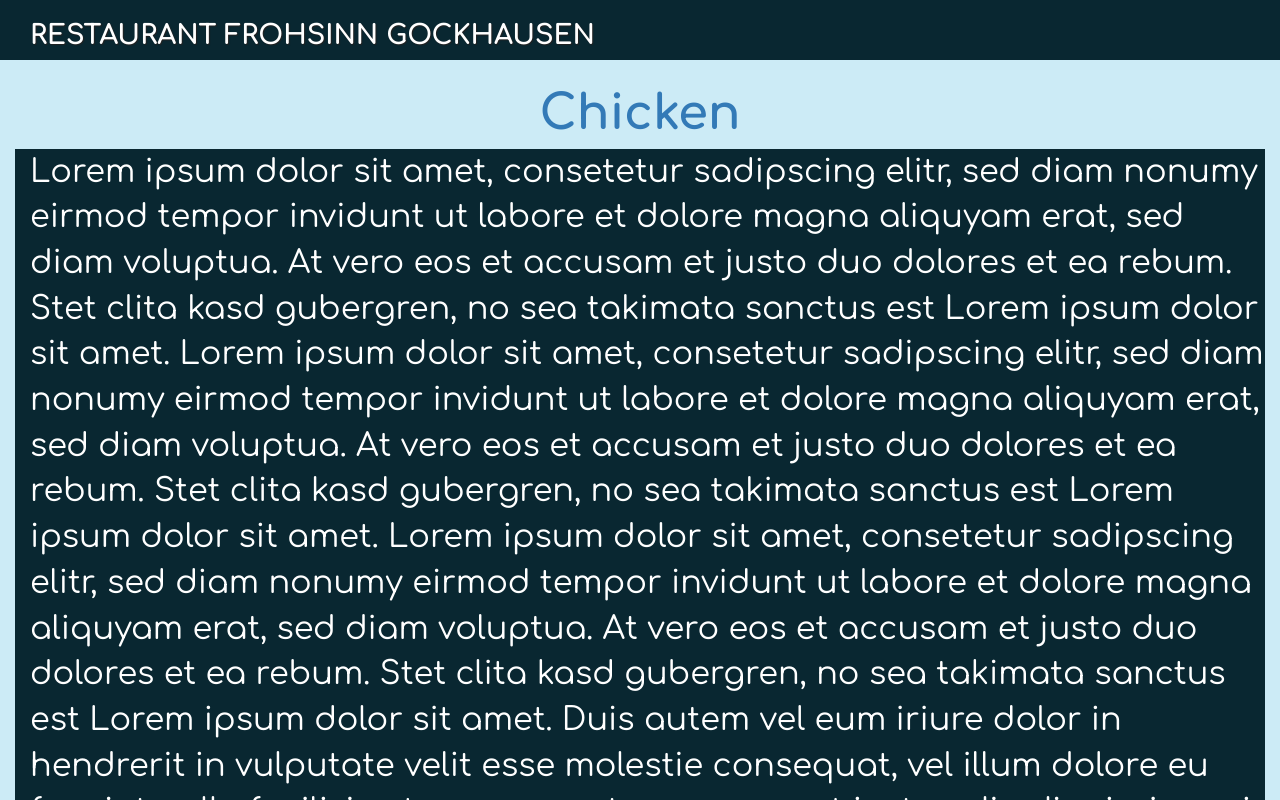
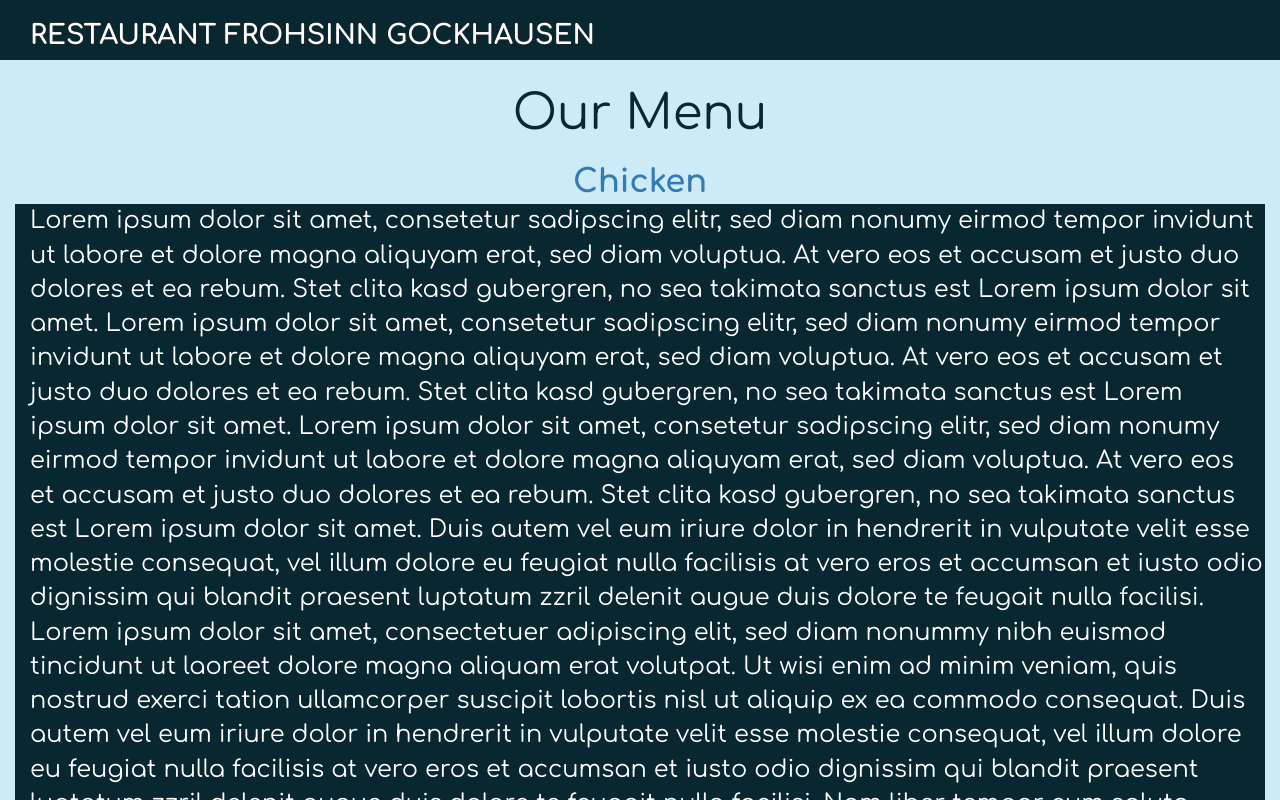
Before and after one commit to gossi09/CourseraTest, a plain HTML site: page module3-solution/index.html in a window 1280 px wide. Shown: the top 800 px of the page. Drawn offline with Linux system fonts and the light colour scheme.

Commit message:
Text-Align with bootstrap

```diff
--- a/module3-solution/css/styles.css
+++ b/module3-solution/css/styles.css
@@ -57,8 +57,13 @@ body {
 }
 /* END HEADER */
 
+#contentTitle{
+  font-size: 3em;
+
+}
+
 #menuTitle{
-  font-size: 3em;
+  font-size: 2em;
   font-weight: bold;
   text-align: center;
 }
@@ -69,6 +74,6 @@ body {
 
 #menuText{
   color: #FFFFFF;
-  font-size: 2em;
+  font-size: 1.5em;
   margin-left: 15px;
 }
--- a/module3-solution/index.html
+++ b/module3-solution/index.html
@@ -55,6 +55,7 @@
   </header>
 
   <div class="container-fluid">
+    <p class="text-center" id="contentTitle">Our Menu</p>
       <div class="row">
           <div class="col-md-12 col-sm-12 col-xs-12">
             <div id="menuTitle">
```
